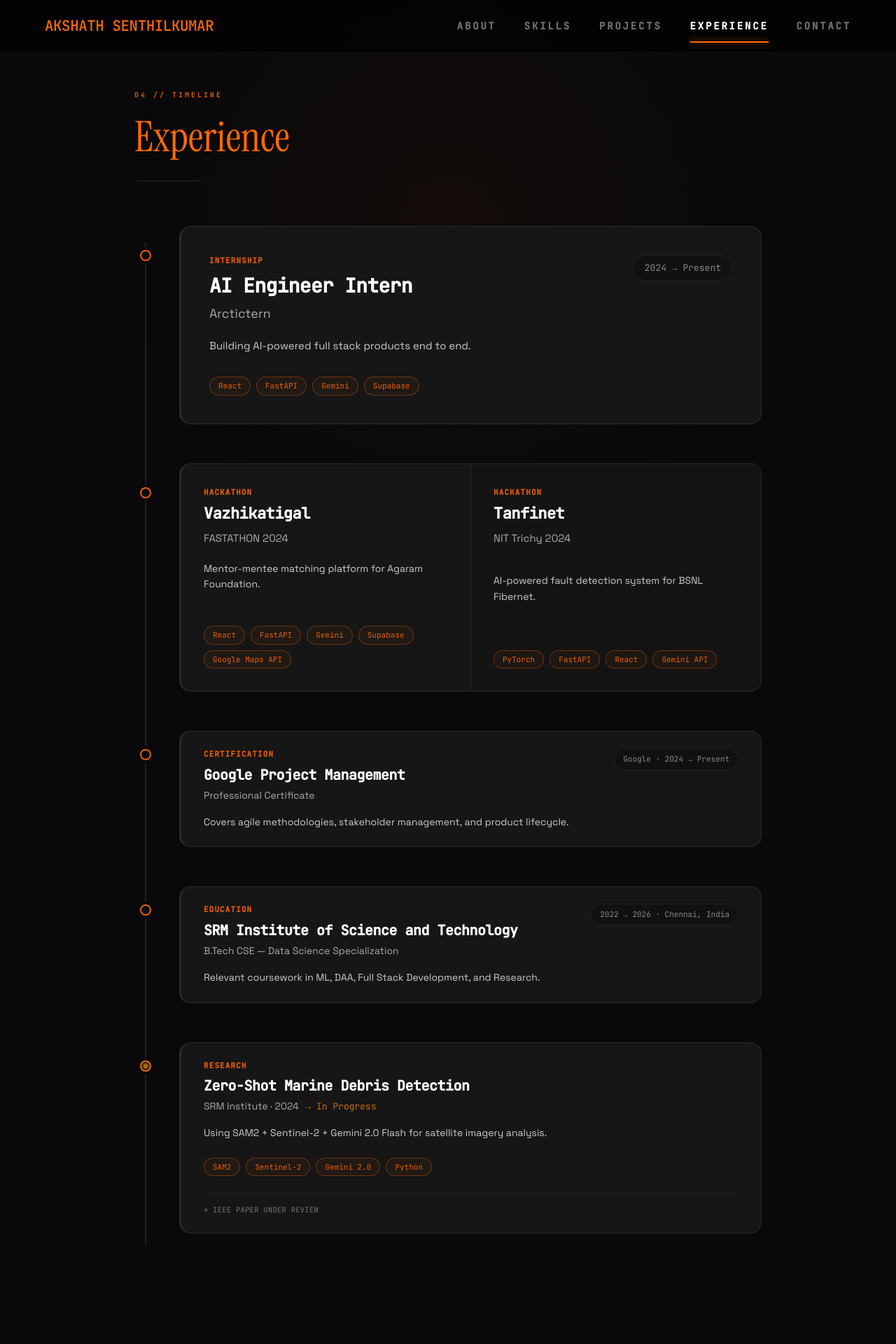
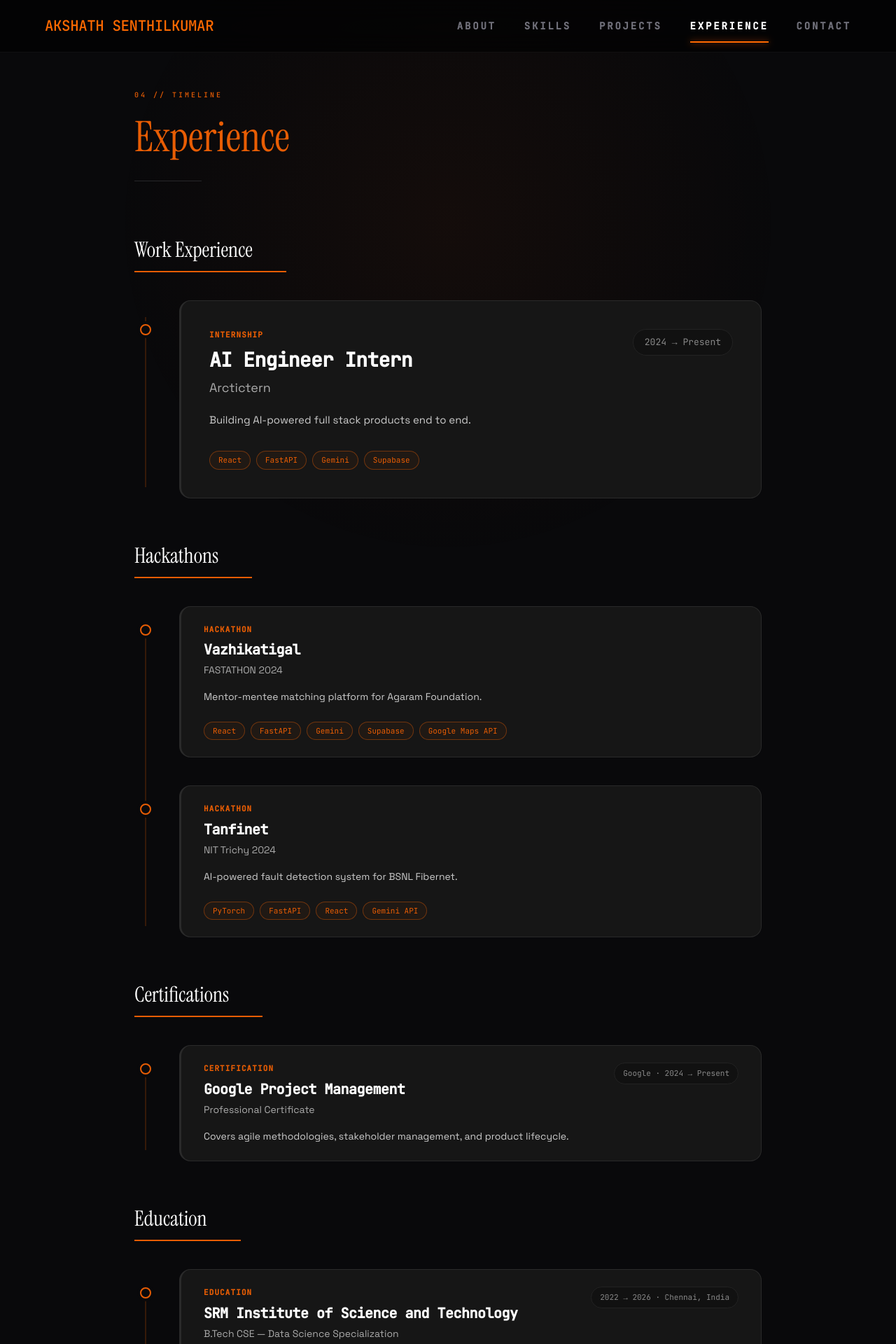
Before and after one commit to akshath-31/Akshath-Portfolio, a React (Vite) app: page /experience in a window 1280 px wide. Shown: the top 1920 px of the page at 70% size. Before the commit the page ends 1890 px from the top, so only its background shows below. Built offline with nearby package versions, Linux system fonts and the light colour scheme.

Commit message:
Added exp page

```diff
--- a/src/pages/Experience.tsx
+++ b/src/pages/Experience.tsx
@@ -21,29 +21,33 @@ export default function Experience() {
           initial={{ opacity: 0, y: 20 }}
           animate={{ opacity: 1, y: 0 }}
           transition={{ duration: 0.8, ease: [0.16, 1, 0.3, 1] }}
-          className="space-y-12 w-full"
+          className="w-full"
         >
-          <div className="flex flex-col gap-4 items-start mb-16">
-            <h2 className="text-[10px] tracking-[0.3em] font-mono text-orange-500 uppercase font-medium">
+          <div className="flex flex-col gap-4 items-start mb-20">
+            <h2 className="text-[10px] tracking-[0.3em] font-mono text-[#e85d04] uppercase font-medium">
               04 // Timeline
             </h2>
-            <h1 className="text-4xl md:text-6xl font-display font-medium leading-tight text-orange-500">
+            <h1 className="text-4xl md:text-6xl font-display font-medium leading-tight text-[#e85d04]">
               Experience
             </h1>
             <div className="w-24 h-px bg-zinc-800 mt-2" />
           </div>
 
-          <div className="relative w-full pb-8">
-            {/* Continuous Vertical Timeline Track */}
+          <div className="flex flex-col gap-16">
+
+            {/* WORK EXPERIENCE SECTION */}
+            <div>
+              <div className="mb-10">
+                <h2 className="text-2xl md:text-3xl font-display text-white border-b-2 border-[#e85d04] pb-3 inline-block pr-12">
+                  Work Experience
+                </h2>
+              </div>
+              <div className="relative w-full">
                 <div className="absolute left-[15px] top-6 bottom-4 w-[2px] bg-[#e85d04]/20" />
-
-            <div className="flex flex-col gap-10 sm:gap-14">
-
-              {/* ENTRY 01 — WORK EXPERIENCE */}
+                <div className="flex flex-col gap-10">
+                  {/* ENTRY 01 */}
                   <div className="relative pl-12 md:pl-16 group transition-all duration-200 hover:translate-x-1">
-                {/* Dot */}
                     <div className="absolute left-[8px] top-[34px] w-4 h-4 rounded-full border-2 border-[#e85d04] bg-[#09090b] transition-all duration-200 group-hover:scale-125 group-hover:bg-[#e85d04] z-10 shadow-[0_0_0_4px_#09090b]" />
-
                     <div className="bg-[#161616] p-8 md:p-10 rounded-[16px] border border-[#2a2a2a] border-l-[3px] border-l-[#2a2a2a] group-hover:border-l-[#e85d04] transition-all duration-200">
                       <div className="flex flex-col md:flex-row md:items-start justify-between gap-4 mb-5">
                         <div>
@@ -65,21 +69,33 @@ export default function Experience() {
                       </div>
                     </div>
                   </div>
+                </div>
+              </div>
+            </div>
 
-              {/* ENTRY 02 — HACKATHONS */}
+            {/* HACKATHONS SECTION */}
+            <div>
+              <div className="mb-10">
+                <h2 className="text-2xl md:text-3xl font-display text-white border-b-2 border-[#e85d04] pb-3 inline-block pr-12">
+                  Hackathons
+                </h2>
+              </div>
+              <div className="relative w-full">
+                <div className="absolute left-[15px] top-6 bottom-4 w-[2px] bg-[#e85d04]/20" />
+                <div className="flex flex-col gap-10">
+                  {/* VAZHIKATIGAL */}
                   <div className="relative pl-12 md:pl-16 group transition-all duration-200 hover:translate-x-1">
-                <div className="absolute left-[8px] top-[34px] w-4 h-4 rounded-full border-2 border-[#e85d04] bg-[#09090b] transition-all duration-200 group-hover:scale-125 group-hover:bg-[#e85d04] z-10 shadow-[0_0_0_4px_#09090b]" />
-
-                <div className="bg-[#161616] rounded-[16px] border border-[#2a2a2a] border-l-[3px] border-l-[#2a2a2a] group-hover:border-l-[#e85d04] transition-all duration-200 overflow-hidden">
-                  <div className="grid grid-cols-1 md:grid-cols-2 divide-y md:divide-y-0 md:divide-x divide-[#2a2a2a]">
-
-                    {/* Left Column */}
-                    <div className="p-6 md:p-8 flex flex-col items-start">
-                      <span className="text-[11px] font-mono tracking-widest text-[#e85d04] uppercase font-bold mb-2 block">Hackathon</span>
-                      <h3 className="text-xl md:text-[22px] font-mono font-bold tracking-tight text-white mb-2">Vazhikatigal</h3>
-                      <div className="text-[15px] text-[#aaa] font-sans mb-5">FASTATHON 2024</div>
-                      <p className="text-[#ccc] font-sans text-[14px] leading-relaxed mb-8 my-auto">Mentor-mentee matching platform for Agaram Foundation.</p>
-                      <div className="flex flex-wrap gap-2 mt-auto pt-4">
+                    <div className="absolute left-[8px] top-[26px] w-4 h-4 rounded-full border-2 border-[#e85d04] bg-[#09090b] transition-all duration-200 group-hover:scale-125 group-hover:bg-[#e85d04] z-10 shadow-[0_0_0_4px_#09090b]" />
+                    <div className="bg-[#161616] p-6 px-8 rounded-[16px] border border-[#2a2a2a] border-l-[3px] border-l-[#2a2a2a] group-hover:border-l-[#e85d04] transition-all duration-200">
+                      <div className="flex flex-col md:flex-row md:items-start justify-between gap-3 mb-4">
+                        <div>
+                          <span className="text-[11px] font-mono tracking-widest text-[#e85d04] uppercase font-bold mb-1.5 block">Hackathon</span>
+                          <h3 className="text-[20px] font-mono font-bold tracking-tight text-white mb-1">Vazhikatigal</h3>
+                          <div className="text-[14px] text-[#aaa] font-sans">FASTATHON 2024</div>
+                        </div>
+                      </div>
+                      <p className="text-[#ccc] font-sans text-[14px] leading-relaxed mb-6">Mentor-mentee matching platform for Agaram Foundation.</p>
+                      <div className="flex flex-wrap gap-2 mt-auto">
                         {vazhikatigalTech.map((t) => (
                           <span key={t} className="px-3 py-1 border border-[#e85d04]/40 text-[#e85d04] rounded-full text-[11px] font-mono bg-[#e85d04]/5 transition-all duration-200 group-hover:bg-[#e85d04] group-hover:text-[#09090b] group-hover:font-semibold">
                             {t}
@@ -87,14 +103,21 @@ export default function Experience() {
                         ))}
                       </div>
                     </div>
+                  </div>
 
-                    {/* Right Column */}
-                    <div className="p-6 md:p-8 flex flex-col items-start bg-[#141414]">
-                      <span className="text-[11px] font-mono tracking-widest text-[#e85d04] uppercase font-bold mb-2 block">Hackathon</span>
-                      <h3 className="text-xl md:text-[22px] font-mono font-bold tracking-tight text-white mb-2">Tanfinet</h3>
-                      <div className="text-[15px] text-[#aaa] font-sans mb-5">NIT Trichy 2024</div>
-                      <p className="text-[#ccc] font-sans text-[14px] leading-relaxed mb-8 my-auto">AI-powered fault detection system for BSNL Fibernet.</p>
-                      <div className="flex flex-wrap gap-2 mt-auto pt-4">
+                  {/* TANFINET */}
+                  <div className="relative pl-12 md:pl-16 group transition-all duration-200 hover:translate-x-1">
+                    <div className="absolute left-[8px] top-[26px] w-4 h-4 rounded-full border-2 border-[#e85d04] bg-[#09090b] transition-all duration-200 group-hover:scale-125 group-hover:bg-[#e85d04] z-10 shadow-[0_0_0_4px_#09090b]" />
+                    <div className="bg-[#161616] p-6 px-8 rounded-[16px] border border-[#2a2a2a] border-l-[3px] border-l-[#2a2a2a] group-hover:border-l-[#e85d04] transition-all duration-200">
+                      <div className="flex flex-col md:flex-row md:items-start justify-between gap-3 mb-4">
+                        <div>
+                          <span className="text-[11px] font-mono tracking-widest text-[#e85d04] uppercase font-bold mb-1.5 block">Hackathon</span>
+                          <h3 className="text-[20px] font-mono font-bold tracking-tight text-white mb-1">Tanfinet</h3>
+                          <div className="text-[14px] text-[#aaa] font-sans">NIT Trichy 2024</div>
+                        </div>
+                      </div>
+                      <p className="text-[#ccc] font-sans text-[14px] leading-relaxed mb-6">AI-powered fault detection system for BSNL Fibernet.</p>
+                      <div className="flex flex-wrap gap-2 mt-auto">
                         {tanfinetTech.map((t) => (
                           <span key={t} className="px-3 py-1 border border-[#e85d04]/40 text-[#e85d04] rounded-full text-[11px] font-mono bg-[#e85d04]/5 transition-all duration-200 group-hover:bg-[#e85d04] group-hover:text-[#09090b] group-hover:font-semibold">
                             {t}
@@ -102,15 +125,23 @@ export default function Experience() {
                         ))}
                       </div>
                     </div>
-
+                  </div>
                 </div>
               </div>
             </div>
 
-              {/* ENTRY 03 — CERTIFICATION */}
+            {/* CERTIFICATIONS SECTION */}
+            <div>
+              <div className="mb-10">
+                <h2 className="text-2xl md:text-3xl font-display text-white border-b-2 border-[#e85d04] pb-3 inline-block pr-12">
+                  Certifications
+                </h2>
+              </div>
+              <div className="relative w-full">
+                <div className="absolute left-[15px] top-6 bottom-4 w-[2px] bg-[#e85d04]/20" />
+                <div className="flex flex-col gap-10">
                   <div className="relative pl-12 md:pl-16 group transition-all duration-200 hover:translate-x-1">
                     <div className="absolute left-[8px] top-[26px] w-4 h-4 rounded-full border-2 border-[#e85d04] bg-[#09090b] transition-all duration-200 group-hover:scale-125 group-hover:bg-[#e85d04] z-10 shadow-[0_0_0_4px_#09090b]" />
-
                     <div className="bg-[#161616] p-6 px-8 rounded-[16px] border border-[#2a2a2a] border-l-[3px] border-l-[#2a2a2a] group-hover:border-l-[#e85d04] transition-all duration-200">
                       <div className="flex flex-col md:flex-row md:items-start justify-between gap-3 mb-3">
                         <div>
@@ -125,11 +156,22 @@ export default function Experience() {
                       <p className="text-[#ccc] font-sans text-[14px] leading-relaxed mt-4">Covers agile methodologies, stakeholder management, and product lifecycle.</p>
                     </div>
                   </div>
+                </div>
+              </div>
+            </div>
 
-              {/* ENTRY 04 — EDUCATION */}
+            {/* EDUCATION SECTION */}
+            <div>
+              <div className="mb-10">
+                <h2 className="text-2xl md:text-3xl font-display text-white border-b-2 border-[#e85d04] pb-3 inline-block pr-12">
+                  Education
+                </h2>
+              </div>
+              <div className="relative w-full">
+                <div className="absolute left-[15px] top-6 bottom-4 w-[2px] bg-[#e85d04]/20" />
+                <div className="flex flex-col gap-10">
                   <div className="relative pl-12 md:pl-16 group transition-all duration-200 hover:translate-x-1">
                     <div className="absolute left-[8px] top-[26px] w-4 h-4 rounded-full border-2 border-[#e85d04] bg-[#09090b] transition-all duration-200 group-hover:scale-125 group-hover:bg-[#e85d04] z-10 shadow-[0_0_0_4px_#09090b]" />
-
                     <div className="bg-[#161616] p-6 px-8 rounded-[16px] border border-[#2a2a2a] border-l-[3px] border-l-[#2a2a2a] group-hover:border-l-[#e85d04] transition-all duration-200">
                       <div className="flex flex-col md:flex-row md:items-start justify-between gap-3 mb-3">
                         <div>
@@ -144,14 +186,25 @@ export default function Experience() {
                       <p className="text-[#ccc] font-sans text-[14px] leading-relaxed mt-4">Relevant coursework in ML, DAA, Full Stack Development, and Research.</p>
                     </div>
                   </div>
+                </div>
+              </div>
+            </div>
 
-              {/* ENTRY 05 — RESEARCH */}
+            {/* RESEARCH SECTION */}
+            <div>
+              <div className="mb-10">
+                <h2 className="text-2xl md:text-3xl font-display text-white border-b-2 border-[#e85d04] pb-3 inline-block pr-12">
+                  Research
+                </h2>
+              </div>
+              <div className="relative w-full">
+                <div className="absolute left-[15px] top-6 bottom-4 w-[2px] bg-[#e85d04]/20" />
+                <div className="flex flex-col gap-10">
                   <div className="relative pl-12 md:pl-16 group transition-all duration-200 hover:translate-x-1">
                     {/* Glowing Amber Dot */}
                     <div className="absolute left-[8px] top-[26px] w-4 h-4 rounded-full border-2 border-amber-600 bg-[#09090b] transition-all duration-200 group-hover:scale-125 group-hover:bg-amber-600 z-10 shadow-[0_0_0_4px_#09090b] flex items-center justify-center overflow-visible">
                        <div className="absolute w-2 h-2 bg-amber-500 rounded-full animate-pulse blur-[1.5px] opacity-80" />
                     </div>
-
                     <div className="bg-[#161616] p-6 px-8 rounded-[16px] border border-[#2a2a2a] border-l-[3px] border-l-[#2a2a2a] group-hover:border-l-amber-600 transition-all duration-200">
                       <div className="flex flex-col md:flex-row md:items-start justify-between gap-3 mb-4">
                         <div>
@@ -176,8 +229,10 @@ export default function Experience() {
                       </div>
                     </div>
                   </div>
+                </div>
+              </div>
+            </div>
 
-            </div>
           </div>
         </motion.div>
       </main>
```
Lines whose indentation alone changed are shown as unchanged.
